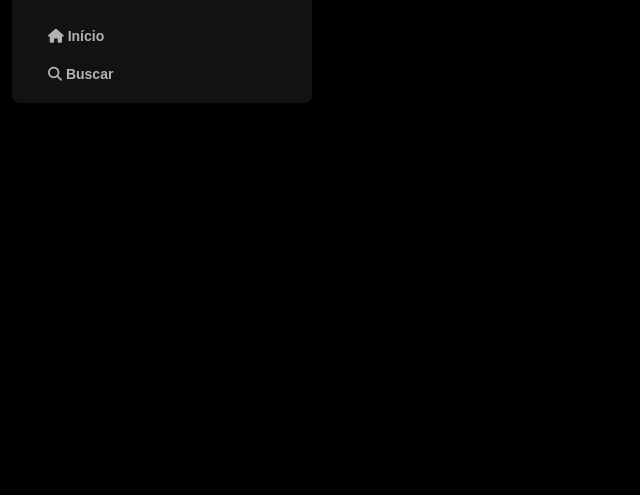
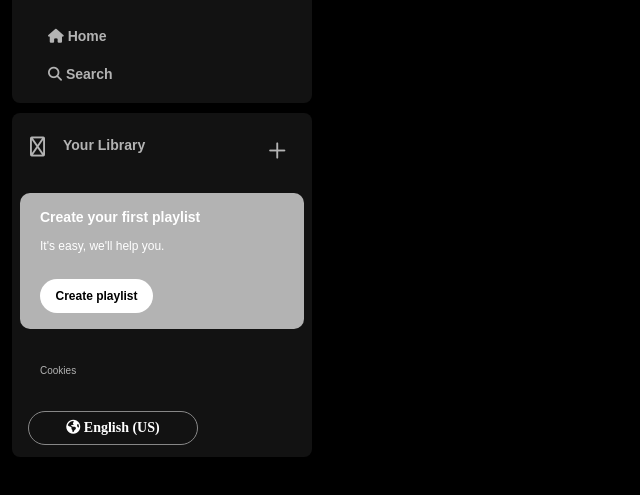
Before and after one commit to brunavitoria/imersao-frot-end, a plain HTML site: page index.html in a window 1280 px wide. Shown: the part 75-570 px from the top of the page, without its empty margins (0-640 px from the left). Drawn offline with Linux system fonts and the light colour scheme.

Commit message:
(feat): Finaliza o código da aula 2

```diff
--- a/index.html
+++ b/index.html
@@ -22,17 +22,52 @@
                 <li>
                     <a href="">
                         <span class="fa fa-home"></span>
-                        <span>Início</span>
+                        <span>Home</span>
                     </a>
                 </li>
                 <li>
                     <a href="">
                         <span class="fa fa-search"></span>
-                        <span>Buscar</span>
+                        <span>Search</span>
                     </a>
                 </li>
             </ul>
         </nav>
+
+        <div class="library">
+            <div class="library__content">
+                <button class="library__button">
+                    <span class="fa fas fa-book"></span>
+                    <span>Your Library</span>
+                </button>
+                <span class="fa fa-plus"></span>
+            </div>
+
+            <section class="section-playlist">
+                <div class="section-playlist__content">
+                    <span class="text title">
+                        Create your first playlist
+                    </span>
+                    <span class="text subtitle">
+                        It's easy, we'll help you.
+                    </span>
+                    <button class="section-playlist__button">
+                        <span>Create playlist</span>
+                    </button>
+                </div>
+            </section>
+
+            <div class="cookies">
+                <a href="">Cookies</a>
+            </div>
+
+            <div class="languages">
+                <button class="languages__button">
+                    <span class="fa fa-globe"></span>
+                    <span>English (US)</span>
+                </button>
+            </div>
+        </div>
     </div>
 </body>
 </html>
--- a/styles.css
+++ b/styles.css
@@ -44,3 +44,128 @@ body{
     font-size: 14px;
     font-family: "DM Sans", sans-serif;
 }
+
+.library{
+    background-color: #121212;
+    border-radius:8px;
+    display: flex;
+    justify-content: space-between;
+    flex-direction: column;
+    padding: 4px 8px;
+    color: #b3b3b3;
+    font-weight: 600;
+    font-size: 14px;
+    margin-top: 10px;
+}
+
+.library .library__content{
+    display: flex;
+    justify-content: space-between;
+}
+
+.library .library__button{
+    margin-right: 10px;
+    color: #b3b3b3;
+    background-color: transparent;
+    border: 0px;
+    font-size: 14px;
+    font-weight: 600;
+    font-family: "DM Sans", sans-serif;
+    text-align: center;
+    text-decoration: none;
+    text-transform: none;
+    padding: 20px 10px;
+    display: flex;
+}
+
+.library .library__content .fa{
+    font-size: 20px;
+    margin-right: 10px;
+    font-weight: 300;
+    margin-right: 10px;
+    padding-right: 8px;
+}
+
+.library .library__content .fa-plus{
+    margin: 24px 10px;
+}
+
+.section-playlist{
+    display: flex;
+    align-items: flex-start;
+    justify-content: space-between;
+    gap: 20px;
+    background-color: #b3b3b3;
+    color:#b3b3b3;
+    font-weight: 600;
+    font-size: 14px;
+    margin: 8px 0px;
+    padding: 16px 20px;
+    border-radius: 10px;
+}
+
+.section-playlist .section-playlist__content{
+    display: flex;
+    flex-direction: column;
+}
+
+.section-playlist__content .text{
+    padding-bottom: 14px;
+    color: #fff;
+    font-family: "DM Sans", sans-serif;
+}
+
+.section-playlist__content .title{
+    font-weight: 700;
+}
+
+.section-playlist__content .subtitle{
+    font-weight: 500;
+    font-size: 12px;
+}
+
+.section-playlist__content .section-playlist__button{
+    display: flex;
+    justify-content: center;
+    background-color: #fff;
+    color:#000;
+    border-radius: 20px;
+    font-size: 12px;
+    font-weight: 700;
+    font-family: "DM Sans", sans-serif;
+    text-decoration: none;
+    text-transform: none;
+    padding: 10px;
+    margin-top: 12px;
+    border: 0px;
+    width: 113px;
+}
+
+.sidebar .cookies{
+    margin:25px 20px;
+}
+
+.sidebar .cookies a{
+    color: #b3b3b3;
+    font-family: "DM Sans", sans-serif;
+    font-weight: 500;
+    font-size: 10px;
+    text-decoration: none;
+}
+
+.sidebar .cookies a:hover{
+    text-decoration: underline;
+}
+
+.languages .languages__button{
+    align-items: center;
+    background-color: transparent;
+    border: 1px solid #878787;
+    color: #fff;
+    font-weight: bold;
+    cursor: pointer;
+    width: 170px;
+    margin: 8px;
+    padding: 8px;
+    border-radius: 20px;
+}
```
